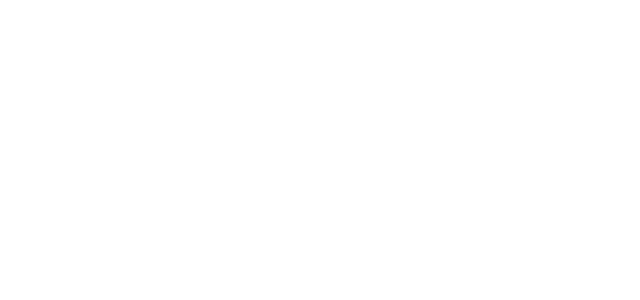
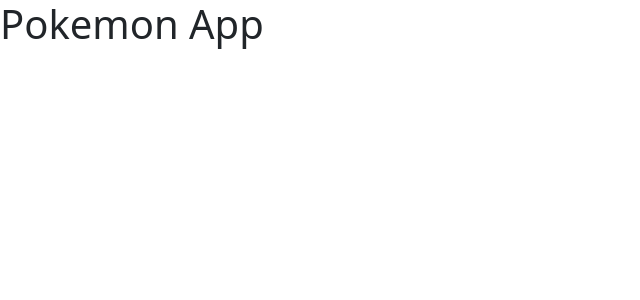
Before and after one commit to Neoceryx/poke_dex_react, a React (Create React App) app: page / in a window 1280 px wide. Shown: the top 300 px of the page, without its empty margins (0-640 px from the left). Built offline with nearby package versions, Linux system fonts and the light colour scheme.

Commit message:
react-routes and bootsrap were added

```diff
--- a/package.json
+++ b/package.json
@@ -10,7 +10,9 @@
     "@types/node": "^16.18.82",
     "@types/react": "^18.2.56",
     "@types/react-dom": "^18.2.19",
+    "bootstrap": "^5.3.2",
     "react": "^18.2.0",
+    "react-bootstrap": "^2.10.1",
     "react-dom": "^18.2.0",
     "react-router-dom": "^6.22.1",
     "react-scripts": "5.0.1",
--- a/src/App.tsx
+++ b/src/App.tsx
@@ -1,11 +1,18 @@
 import React from 'react';
+import { BrowserRouter as Router} from 'react-router-dom';
+import { Route, Routes} from 'react-router-dom';
+import Listado from './pages/listado';
 import './App.css';
 
 function App() {
   return (
-    <div className="App">
-
-    </div>
+    <Router>
+      <div>
+        <Routes>
+          <Route path='/' element={<Listado/>} />
+        </Routes>
+      </div>
+    </Router>
   );
 }
 
--- /dev/null
+++ b/src/pages/listado.tsx
@@ -0,0 +1,12 @@
+import react from "react";
+import 'bootstrap/dist/css/bootstrap.min.css';
+
+const Listado=()=>{
+    return(
+        <>
+            <h1>Pokemon App</h1>
+        </>
+    )
+}
+
+export default Listado;
```
Also changed, not shown: 1 other file (tests, documents, lock files or other folders).
